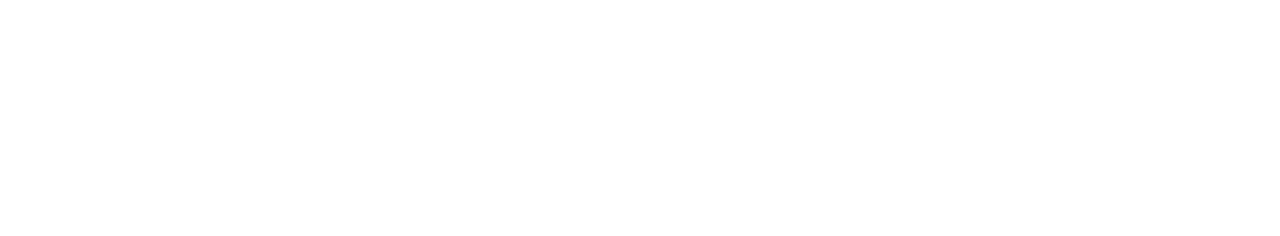
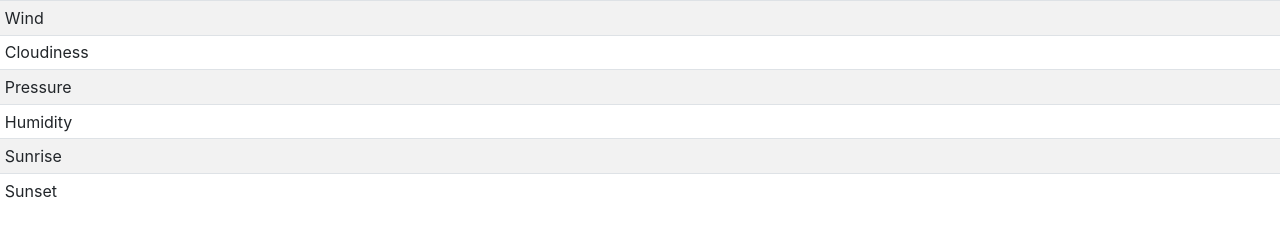
Before and after one commit to MadalinGrama/Meteo.js, a plain HTML site: page demo/index.html in a window 1280 px wide. Drawn offline with nearby package versions, Linux system fonts and the light colour scheme; no server answers.

Commit message:
Move data to table

```diff
--- a/demo/index.html
+++ b/demo/index.html
@@ -30,15 +30,32 @@
   <!-- Add your site or application content here -->
   <div id="demo">
     <table class="table table-sm table-striped">
-    <table>
-    <span id="weather"></span>
-    <span id="temp"></span>
-    <span id="wind"></span>
-    <span id="clouds"></span>
-    <span id="pressure"></span>
-    <span id="humidity"></span>
-    <span id="sunrise"></span>
-    <span id="sunset"></span>
+      <span id="weather" class="h1"></span>
+      <span id="temp"></span>
+      <tr>
+        <td>Wind</td>
+        <td><span id="wind"></span></td>
+      </tr>
+      <tr>
+        <td>Cloudiness</td>
+        <td><span id="clouds"></span></td>
+      </tr>
+      <tr>
+        <td>Pressure</td>
+        <td><span id="pressure"></span></td>
+      </tr>
+      <tr>
+        <td>Humidity</td>
+        <td><span id="humidity"></span></td>
+      </tr>
+      <tr>
+        <td>Sunrise</td>
+        <td><span id="sunrise"></span></td>
+      </tr>
+      <tr>
+        <td>Sunset</td>
+        <td><span id="sunset"></span></td>
+      </tr>
   </div>
 
     <script src="../lib/meteo.js" async></script>
```
